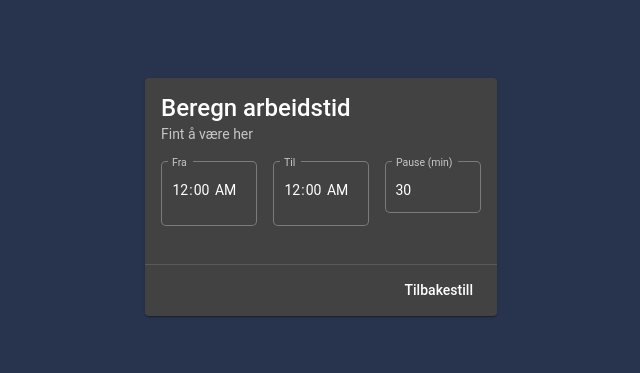
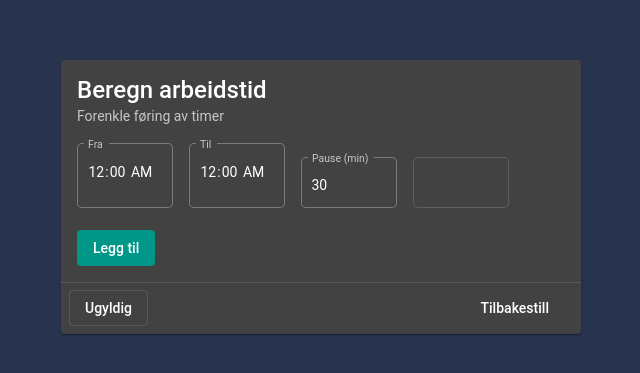
Before and after one commit to jukestar/work-hours-calculator, an Angular app: page / in a window 1280 px wide. Shown: the part 203-576 px from the top of the page, without its empty margins (319-959 px from the left). Built offline with nearby package versions, Linux system fonts and the light colour scheme.

Commit message:
Add formArray

```diff
--- a/src/app/app.component.scss
+++ b/src/app/app.component.scss
@@ -2,5 +2,5 @@
     display: grid;
     place-items: center;
     height: 100%;
-    background: #28334e;
+
 }
--- a/src/app/app.module.ts
+++ b/src/app/app.module.ts
@@ -9,6 +9,7 @@ import { MatCardModule } from "@angular/material/card";
 import { AppComponent } from "./app.component";
 import { WorkHoursCalculatorComponent } from "./components/work-hours-calculator/work-hours-calculator.component";
 import { BrowserAnimationsModule } from "@angular/platform-browser/animations";
+import { MatIconModule } from "@angular/material/icon";
 
 @NgModule({
     imports: [
@@ -20,6 +21,7 @@ import { BrowserAnimationsModule } from "@angular/platform-browser/animations";
         MatButtonModule,
         MatDividerModule,
         MatCardModule,
+        MatIconModule,
     ],
     declarations: [AppComponent, WorkHoursCalculatorComponent],
     bootstrap: [AppComponent],
--- a/src/app/components/work-hours-calculator/work-hours-calculator.component.html
+++ b/src/app/components/work-hours-calculator/work-hours-calculator.component.html
@@ -1,9 +1,79 @@
 <mat-card>
     <mat-card-title>Beregn arbeidstid</mat-card-title>
 
-    <mat-card-subtitle>Fint å være her</mat-card-subtitle>
+    <mat-card-subtitle>Forenkle føring av timer</mat-card-subtitle>
 
     <mat-card-content>
+        <form [formGroup]="form2">
+            <ng-container formArrayName="workHours">
+                <ng-container
+                    *ngFor="
+                        let workHour of workHoursArray.controls;
+                        let i = index;
+                        let first = first
+                    "
+                >
+                    <section
+                        class="c-form"
+                        [formGroup]="getWorkHourFormGroup(workHour)"
+                    >
+                        <mat-form-field appearance="outline">
+                            <mat-label>Fra</mat-label>
+                            <input
+                                type="time"
+                                matInput
+                                formControlName="startTime"
+                            />
+                        </mat-form-field>
+                        <mat-form-field appearance="outline">
+                            <mat-label>Til</mat-label>
+                            <input
+                                type="time"
+                                matInput
+                                formControlName="endTime"
+                            />
+                        </mat-form-field>
+                        <mat-form-field appearance="outline">
+                            <mat-label>Pause (min)</mat-label>
+                            <input
+                                type="number"
+                                matInput
+                                formControlName="lunchBreak"
+                            />
+                        </mat-form-field>
+
+                        <mat-form-field appearance="outline">
+                            <input matInput disabled [value]="lineValue(i)" />
+                        </mat-form-field>
+
+                        <button
+                            [disabled]="first"
+                            mat-icon-button
+                            aria-label="Example icon button with a heart icon"
+                            (click)="removeWorkTimeLine(i)"
+                        >
+                            <mat-icon
+                                *ngIf="!first"
+                                aria-hidden="false"
+                                aria-label="Example home icon"
+                                >delete</mat-icon
+                            >
+                        </button>
+                    </section>
+                </ng-container>
+            </ng-container>
+        </form>
+        <button
+            (click)="addWorkHours()"
+            type="button"
+            mat-flat-button
+            color="primary"
+        >
+            Legg til
+        </button>
+    </mat-card-content>
+
+    <!-- <mat-card-content>
         <form class="c-form" [formGroup]="form">
             <mat-form-field appearance="outline">
                 <mat-label>Fra</mat-label>
@@ -20,9 +90,9 @@
                 <input type="number" matInput formControlName="lunchBreak" />
             </mat-form-field>
         </form>
-    </mat-card-content>
+    </mat-card-content> -->
 
-    <mat-card-content>
+    <!-- <mat-card-content>
         <ng-container *ngIf="value$ | async as value">
             {{ secondsToHHMM(value) }}
             <button
@@ -39,11 +109,14 @@
                 {{ secondsToHHMM(item) }}
             </li>
         </ul>
-    </mat-card-content>
+    </mat-card-content> -->
 
     <mat-divider></mat-divider>
 
-    <mat-card-actions align="end">
+    <mat-card-actions class="c-footer">
+        <button mat-stroked-button (click)="onReset()">
+            {{ totalWorkTime }}
+        </button>
         <button mat-button (click)="onReset()">Tilbakestill</button>
     </mat-card-actions>
 </mat-card>
--- a/src/app/components/work-hours-calculator/work-hours-calculator.component.scss
+++ b/src/app/components/work-hours-calculator/work-hours-calculator.component.scss
@@ -5,8 +5,15 @@ input[type="time"]::-webkit-calendar-picker-indicator {
 .c-form {
     display: flex;
     gap: 1rem;
+    align-items: baseline;
 
     & > mat-form-field {
         width: 6rem;
     }
 }
+
+.c-footer {
+    display: flex;
+    justify-content: space-between;
+    align-items: center;
+}
--- a/src/app/components/work-hours-calculator/work-hours-calculator.component.ts
+++ b/src/app/components/work-hours-calculator/work-hours-calculator.component.ts
@@ -1,13 +1,14 @@
 import { Component } from "@angular/core";
 import {
     AbstractControl,
+    FormArray,
     FormBuilder,
     FormControl,
     FormGroup,
     Validators,
 } from "@angular/forms";
 import { defer, Observable } from "rxjs";
-import { distinctUntilChanged, map, startWith } from "rxjs/operators";
+import { distinctUntilChanged, map, startWith, take } from "rxjs/operators";
 
 export const controlChanges = <T>(control: AbstractControl): Observable<T> =>
     defer(() =>
@@ -33,6 +34,8 @@ interface Dictionary<T> {
     styleUrls: ["work-hours-calculator.component.scss"],
 })
 export class WorkHoursCalculatorComponent {
+    form2: FormGroup;
+
     form: FormGroup;
     fromControl = new FormControl();
     toControl = new FormControl();
@@ -46,8 +49,11 @@ export class WorkHoursCalculatorComponent {
         lunchBreak: 30,
     };
 
-    constructor(builder: FormBuilder) {
-        this.form = this._buildForm(builder, this._initialWorkTime);
+    constructor(private _builder: FormBuilder) {
+        this.form = this._buildForm(_builder, this._initialWorkTime);
+        this.form2 = this._buildForm2(_builder, this._initialWorkTime);
+
+        this.form2.valueChanges.pipe(take(10)).subscribe(console.log);
 
         this.value$ = controlChanges(this.form).pipe(
             map((formValues: any) => {
@@ -64,6 +70,65 @@ export class WorkHoursCalculatorComponent {
                 return totalSeconds > 0 ? totalSeconds : null;
             })
         );
+    }
+    get workHoursArray(): FormArray {
+        return this.form2.get("workHours") as FormArray;
+    }
+
+    get totalWorkTime(): number | string {
+        if (this.form2.invalid) {
+            return "Ugyldig";
+        }
+        const workHours = this.form2.get("workHours").value;
+
+        let total = 0;
+        workHours.forEach((workHour: WorkTime) => {
+            const fromDate = new Date(`${"2000-01-01"}T${workHour.startTime}`);
+            const toDate = new Date(`${"2000-01-01"}T${workHour.endTime}`);
+            const diffAsSeconds =
+                (toDate.valueOf() - fromDate.valueOf()) / 1000;
+            const breakInSeconds = workHour.lunchBreak * 60;
+            const totalSeconds = diffAsSeconds - breakInSeconds;
+            total += totalSeconds;
+        });
+        if (total < 0) {
+            return "Ugyldig";
+        }
+        return this.secondsToHHMM(total);
+    }
+
+    lineValue(index: number): string {
+        const workTime = this.form2.get("workHours").value[index];
+        const fromDate = new Date(`${"2000-01-01"}T${workTime.startTime}`);
+        const toDate = new Date(`${"2000-01-01"}T${workTime.endTime}`);
+        const diffAsSeconds = (toDate.valueOf() - fromDate.valueOf()) / 1000;
+        const breakInSeconds = workTime.lunchBreak * 60;
+        const totalSeconds = diffAsSeconds - breakInSeconds;
+        if (totalSeconds < 0) {
+            return "";
+        }
+        return this.secondsToHHMM(totalSeconds);
+    }
+
+    getWorkHourFormGroup(x: any) {
+        return x as FormGroup;
+    }
+
+    addWorkHours() {
+        this.workHoursArray.push(
+            this._builder.group({
+                startTime: this._initialWorkTime.startTime,
+                endTime: this._initialWorkTime.endTime,
+                lunchBreak: [0, Validators.min(0)],
+            })
+        );
+    }
+
+    removeWorkTimeLine(index: number): void {
+        if (index === 0) {
+            return;
+        }
+        this.workHoursArray.removeAt(index);
     }
 
     get summation(): string | undefined {
@@ -120,4 +185,16 @@ export class WorkHoursCalculatorComponent {
             lunchBreak: [workTime.lunchBreak, Validators.min(0)],
         });
     }
+
+    private _buildForm2(builder: FormBuilder, workTime: WorkTime): FormGroup {
+        return builder.group({
+            workHours: builder.array([
+                builder.group({
+                    startTime: workTime.startTime,
+                    endTime: workTime.endTime,
+                    lunchBreak: [workTime.lunchBreak, Validators.min(0)],
+                }),
+            ]),
+        });
+    }
 }
--- a/src/index.html
+++ b/src/index.html
@@ -1,6 +1,10 @@
 <!DOCTYPE html>
 <html>
     <head>
+        <link
+            href="https://fonts.googleapis.com/icon?family=Material+Icons&display=block"
+            rel="stylesheet"
+        />
         <title>This is the title of the webpage!</title>
     </head>
     <body>
--- a/src/styles.scss
+++ b/src/styles.scss
@@ -28,4 +28,5 @@ html,
 body {
     margin: 0;
     height: 100%;
+    background: #28334e;
 }
```
